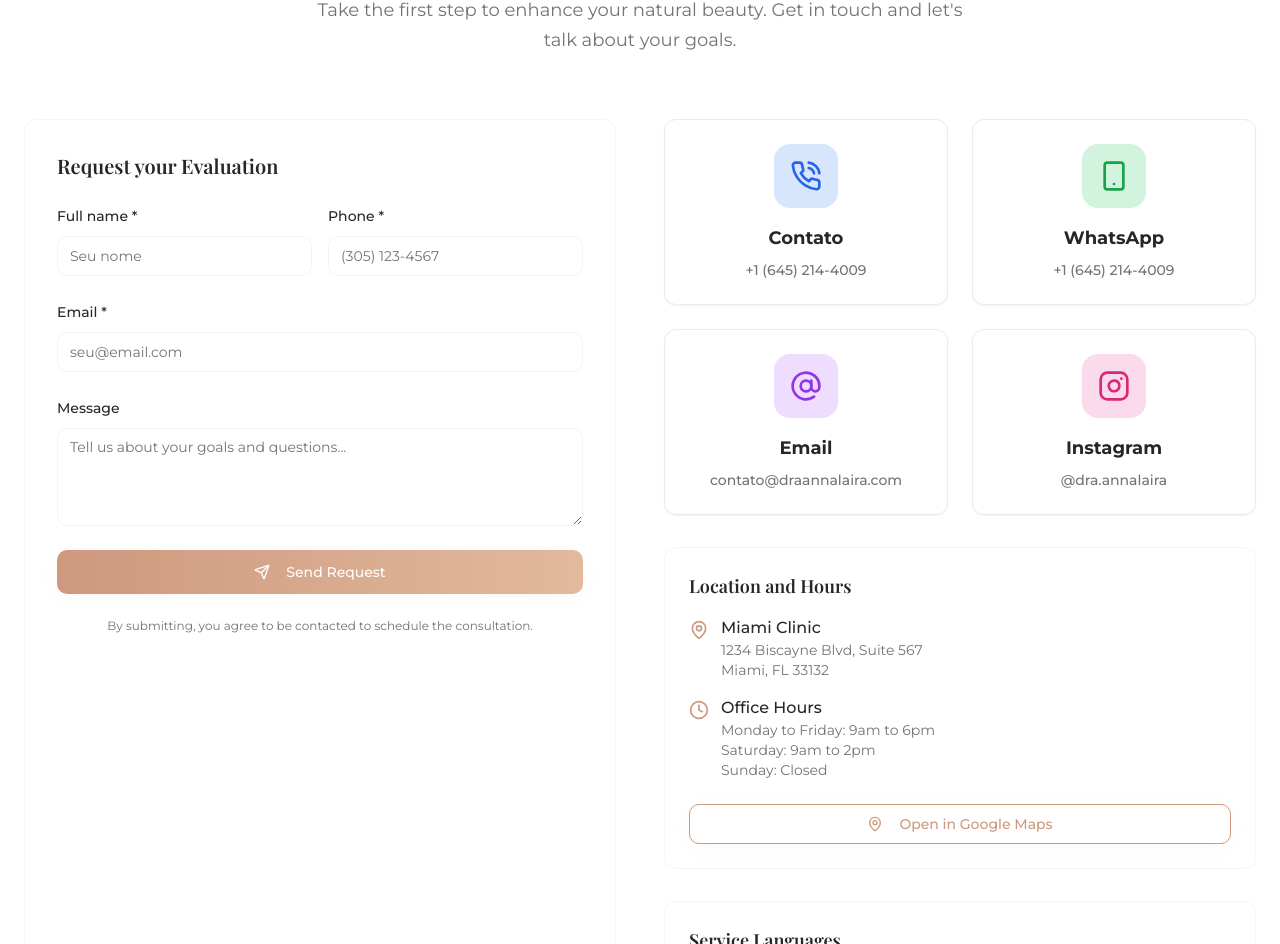
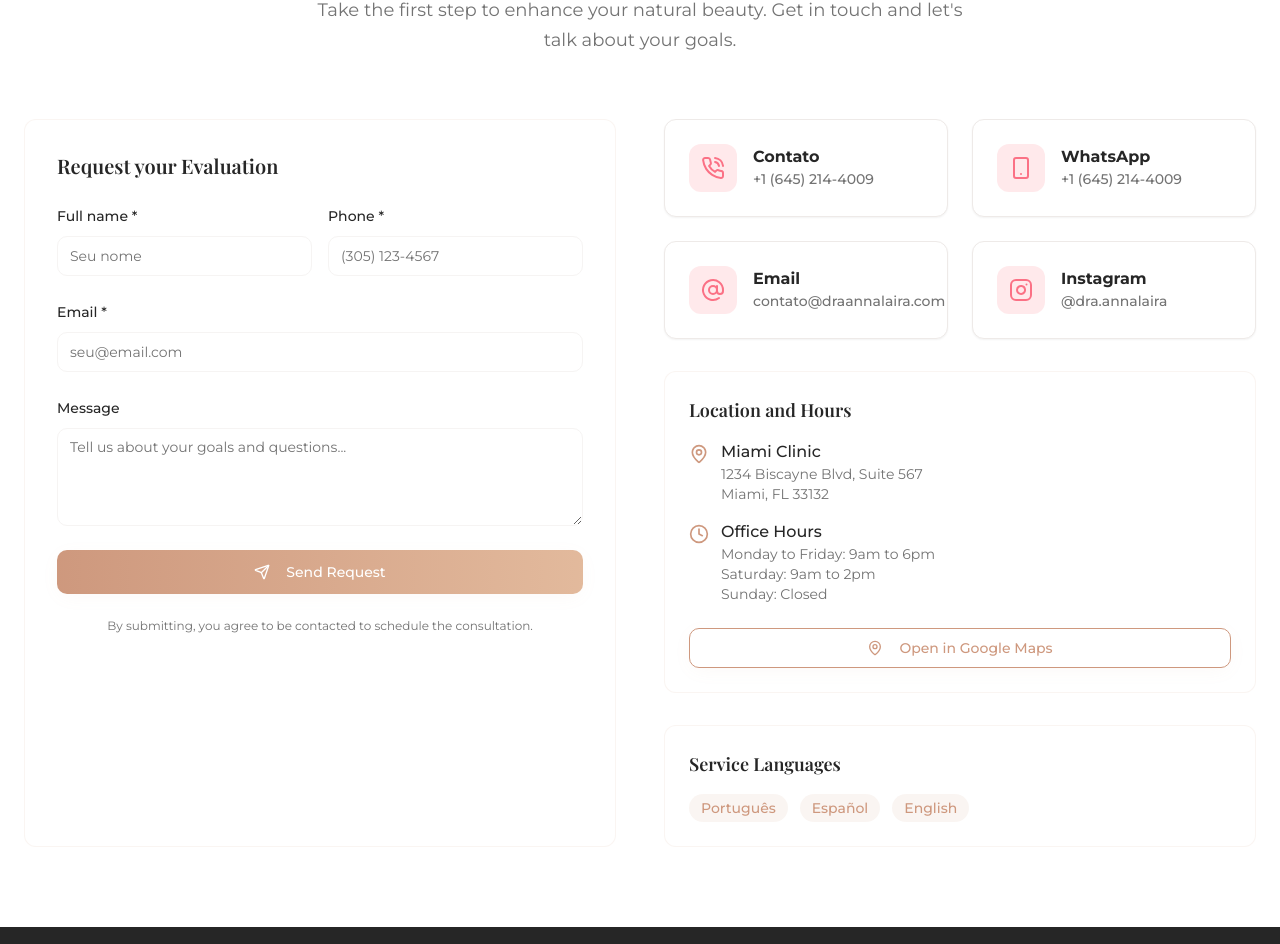
Before and after one commit to talitacad/anna-laira-glow, a React (Vite) app: page / in a window 1280 px wide. Shown: the part 2854-3798 px from the top of the page. Built offline with nearby package versions, Linux system fonts and the light colour scheme.

Commit message:
Update contact tile styling
Adjusted contact tile icons to a nude pink color and positioned them to the left of the text. The text is now arranged in two lines next to the icon.

```diff
--- a/src/components/Contact.tsx
+++ b/src/components/Contact.tsx
@@ -67,33 +67,25 @@ const Contact = () => {
       icon: PhoneCall,
       title: "Contato",
       content: "+1 (645) 214-4009",
-      action: "tel:+16452144009",
-      color: "bg-blue-500/20 text-blue-600",
-      hoverColor: "group-hover:bg-blue-500/30"
+      action: "tel:+16452144009"
     },
     {
       icon: Smartphone,
       title: "WhatsApp",
       content: "+1 (645) 214-4009",
-      action: "https://wa.me/message/H2ESX3FZHBEHJ1",
-      color: "bg-green-500/20 text-green-600",
-      hoverColor: "group-hover:bg-green-500/30"
+      action: "https://wa.me/message/H2ESX3FZHBEHJ1"
     },
     {
       icon: AtSign,
       title: "Email",
       content: "contato@draannalaira.com",
-      action: "mailto:contato@draannalaira.com",
-      color: "bg-purple-500/20 text-purple-600",
-      hoverColor: "group-hover:bg-purple-500/30"
+      action: "mailto:contato@draannalaira.com"
     },
     {
       icon: Instagram,
       title: "Instagram",
       content: "@dra.annalaira",
-      action: "https://www.instagram.com/dra.annalaira/",
-      color: "bg-pink-500/20 text-pink-600",
-      hoverColor: "group-hover:bg-pink-500/30"
+      action: "https://www.instagram.com/dra.annalaira/"
     }
   ];
 
@@ -190,15 +182,15 @@ const Contact = () => {
                   className="p-6 hover:shadow-lg transition-all duration-300 border cursor-pointer group hover:scale-105 hover:border-primary/50"
                   onClick={() => window.open(info.action, '_blank')}
                 >
-                  <div className="flex flex-col items-center text-center space-y-4">
-                    <div className={`w-16 h-16 rounded-2xl flex items-center justify-center transition-all duration-300 ${info.color} ${info.hoverColor}`}>
-                      <info.icon className="w-8 h-8" />
+                  <div className="flex items-center space-x-4">
+                    <div className="w-12 h-12 bg-rose-100/80 text-rose-400 rounded-xl flex items-center justify-center flex-shrink-0 group-hover:bg-rose-200/80 group-hover:text-rose-500 transition-all duration-300">
+                      <info.icon className="w-6 h-6" />
                     </div>
-                    <div>
-                      <div className="font-bold text-foreground text-lg mb-2">
+                    <div className="flex flex-col space-y-1">
+                      <div className="font-bold text-foreground text-base leading-tight">
                         {info.title}
                       </div>
-                      <div className="text-muted-foreground text-sm font-medium">
+                      <div className="text-muted-foreground text-sm font-medium leading-tight">
                         {info.content}
                       </div>
                     </div>
```
